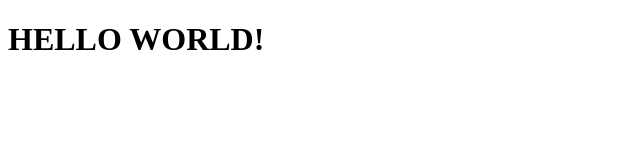
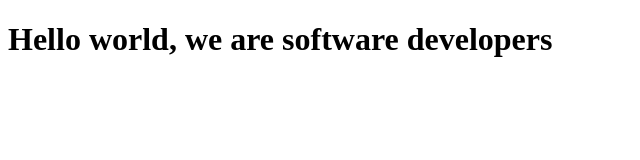
Before and after one commit to maziigwe/Microverse-Project, a plain HTML site: page index.html in a window 1280 px wide. Shown: the whole page, without its empty margins (0-640 px from the left). Drawn offline with Linux system fonts and the light colour scheme.

Commit message:
modified index

```diff
--- a/index.html
+++ b/index.html
@@ -7,7 +7,7 @@
   </head>
 
   <body>
-    <h1>HELLO WORLD!</h1>
+    <h1>Hello world, we are software developers</h1>
     <script src="https://cdn.freecodecamp.org/testable-projects-fcc/v1/bundle.js"></script>
     <script  src="js/index.js"></script>
 
```
